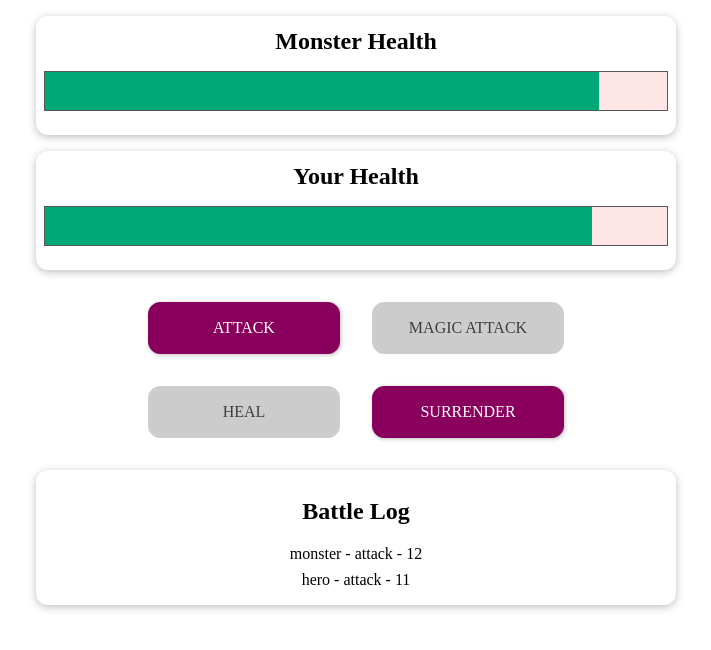
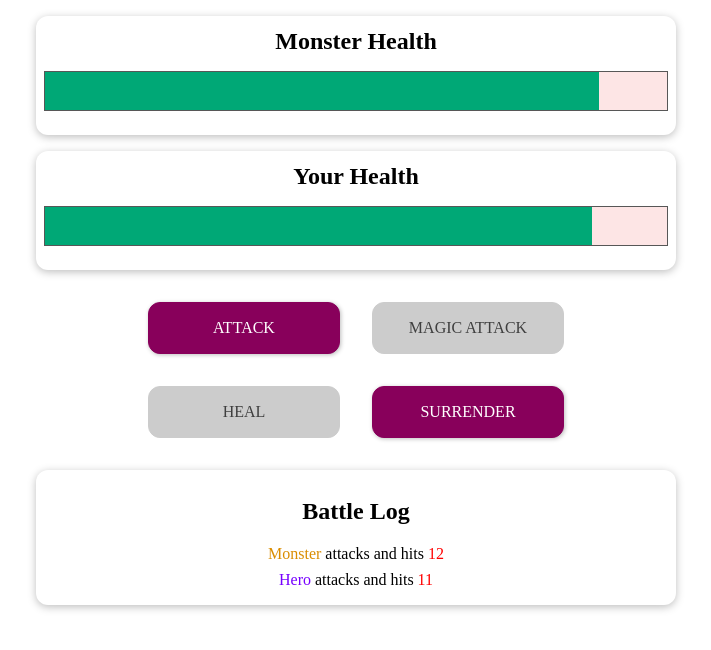
Before and after one commit to roma-marshall/monster-slayer-game, a Vue app: page / in a window 1280 px wide. Both pictures are taken after a click on the button "ATTACK". Shown: the top 650 px of the page, without its empty margins (284-995 px from the left). Built offline with nearby package versions, Linux system fonts and the light colour scheme.

Commit message:
battle log styled

```diff
--- a/src/App.vue
+++ b/src/App.vue
@@ -26,8 +26,19 @@
     <section id="log" class="container">
       <h2>Battle Log</h2>
       <ul>
-        <li v-for="log in logMessages" :key="log">
-          {{ log.actionBy }} - {{ log.actionType }} - {{ log.actionValue }}
+        <li v-for="log in logs" :key="log">
+          <span :class="{'log--hero': log.actionBy === 'hero', 'log--monster': log.actionBy === 'monster'}">
+            {{ log.actionBy === 'hero' ? 'Hero' : 'Monster' }}
+          </span
+          >
+          <span v-if="log.actionType === 'heal'">
+              heals himself for
+              <span class="log--heal">{{ log.actionValue }}</span>
+          </span>
+          <span v-else>
+              attacks and hits
+              <span class="log--damage">{{ log.actionValue }}</span>
+            </span>
         </li>
       </ul>
     </section>
@@ -46,7 +57,7 @@ export default {
       monsterHealth: 100,
       currentRound: 0,
       winner: null,
-      logMessages: []
+      logs: []
     }
   },
   methods: {
@@ -87,10 +98,10 @@ export default {
       this.monsterHealth = 100
       this.currentRound = 0
       this.winner = null
-      this.logMessages = []
+      this.logs = []
     },
     addLogMessage(who, what, value) {
-      this.logMessages.unshift({
+      this.logs.unshift({
         actionBy: who,
         actionType: what,
         actionValue: value
```
